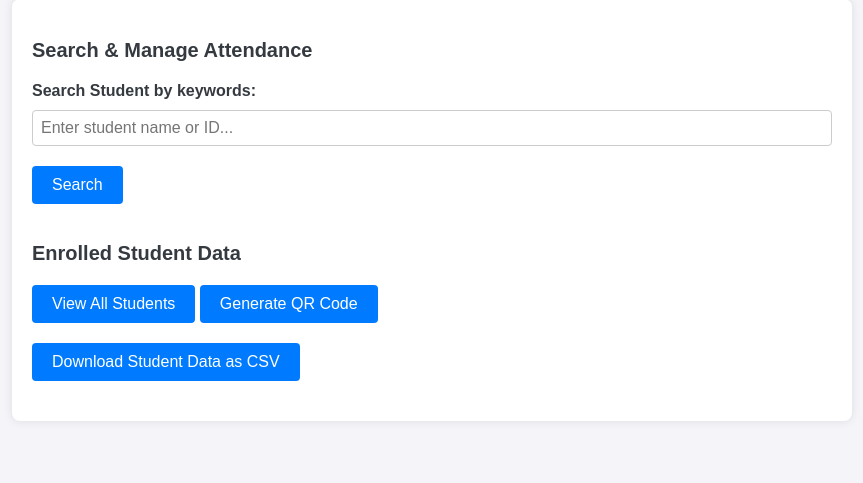
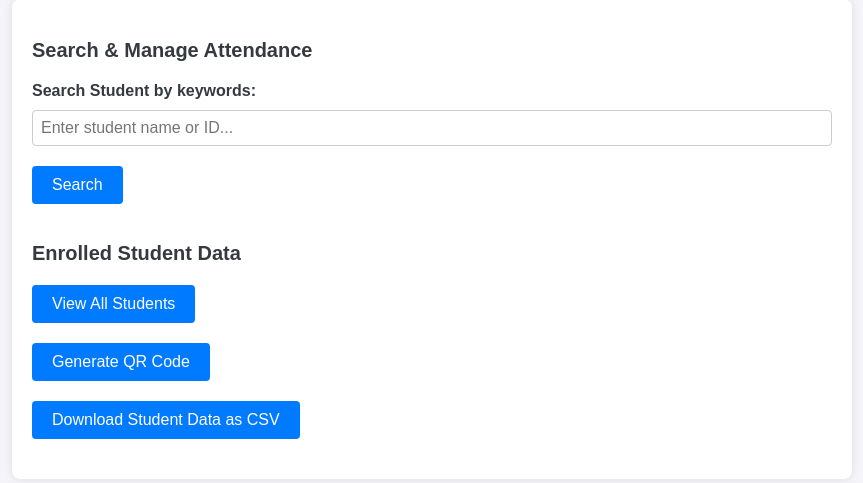
Before and after one commit to Nm836/QRTrack-V3.0Azure, a PHP site: page /6_StaffPage.php in a window 1280 px wide. Shown: the part 79-562 px from the top of the page, without its empty margins (208-1071 px from the left). Run offline with PHP 8.4, Linux system fonts and the light colour scheme; the visitor is signed in with stand-in values (Sample User, id 1); data that the repository does not hold is empty; some libraries are stand-ins or nearby versions.

Commit message:
QR Code Button Check 2

```diff
--- a/6_StaffPage.php
+++ b/6_StaffPage.php
@@ -37,20 +37,24 @@ session_start();
 
             <h3>Enrolled Student Data</h3>
             <input type='submit' name='listAll' value='View All Students'>
-            <input type='submit' name='QRCodeGenerator' value='Generate QR Code'>
+
         </form>
+<!--QR Code File path-->
+<form action="QR Generator main file.html" method="POST" style="display:flex">
+<input type='submit' name='QRCodeGenerator' value='Generate QR Code'>
+</form>
         <!-- CSV Download Button -->
 <form action="download_csv.php" method="POST" style="display:flex">
     <input type="submit" name="download_csv" value="Download Student Data as CSV" class="csv-button">
 </form>
-<?php
+<?php /*
         if (isset($_POST['QRCodeGenerator'])) {
 
 			header('Location: QR Generator main file.html');
 			exit;
 
         }
-
+*/
 ?>
         <?php
         // Display all student data or search result
```
